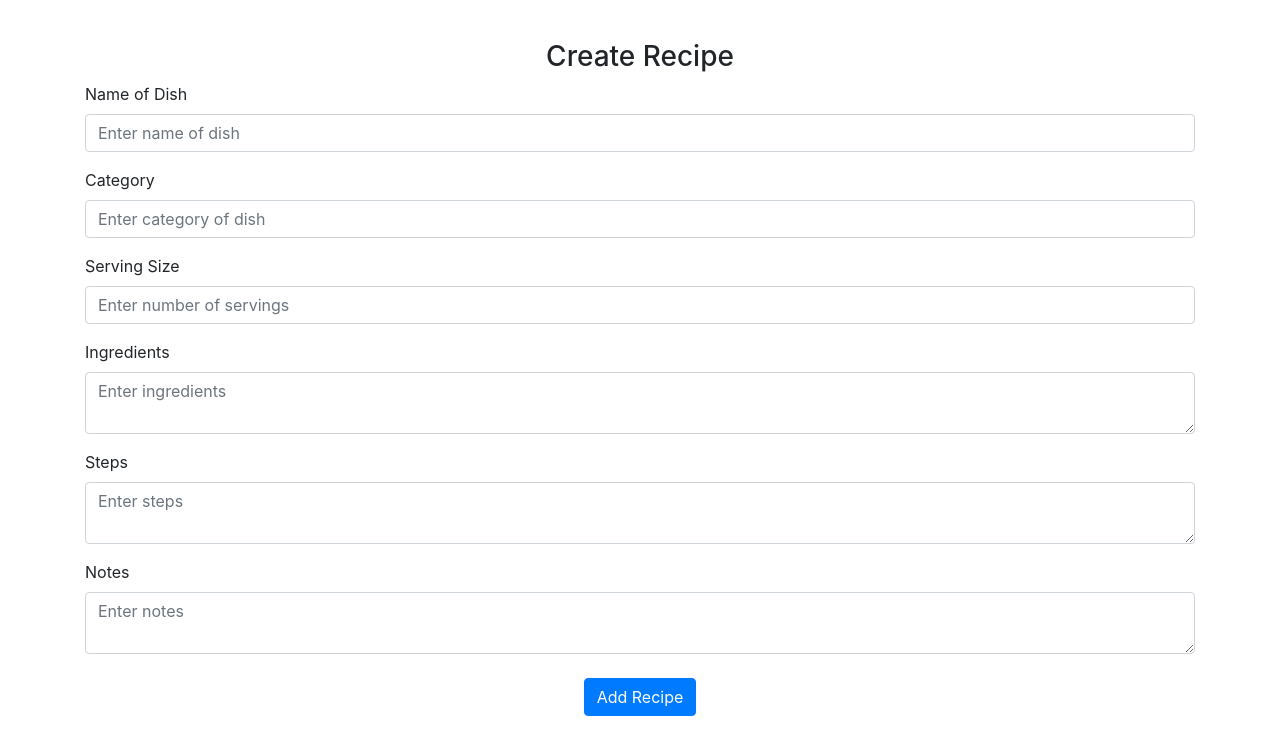
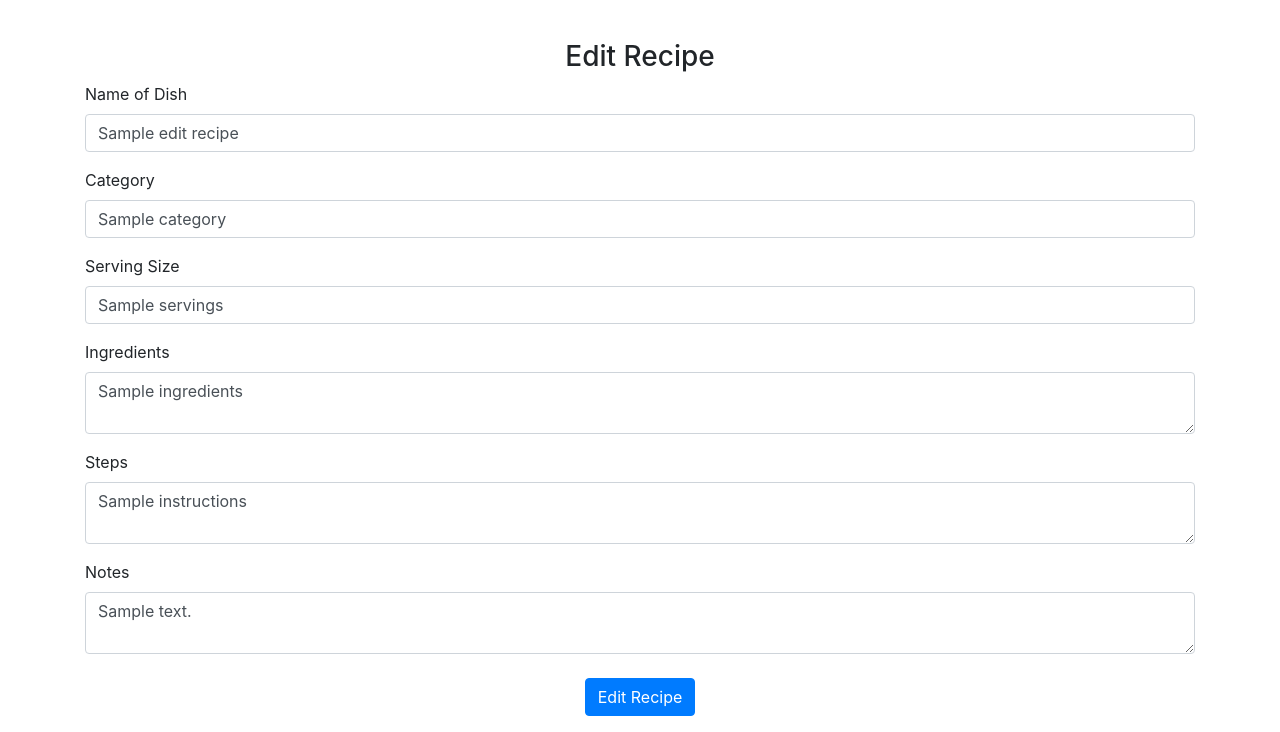
Before and after one commit to onredpaper/RecipeApp, a Python web app: template app/website/templates/home.html in a window 1280 px wide. Shown: the part 161-893 px from the top of the page. Run offline with Jinja, Linux system fonts and the light colour scheme; the template is opened without the code that fills it: most values are stand-ins (such as "Sample title", 1, 10 or a date in 2020); some libraries are stand-ins or nearby versions.

Commit message:
Initial attempt at editing the recipe
Able to load the stored data but the edit is not working for the values contained in the textarea (ingredients, instructions, and notes).

```diff
--- a/app/website/templates/home.html
+++ b/app/website/templates/home.html
@@ -7,6 +7,7 @@
         <tr>
           <th>Category</th>
           <th>Name</th>
+          <th></th>
           <th></th>
           <th></th>
         </tr>
@@ -20,6 +21,11 @@
             </form>
           </td>
           <td>
+            <form method="POST">
+              <button type="submit" name="recipeId" value={{recipe.id}}">Edit</button>
+            </form>
+          </td>
+          <td>
             <button type="button" class="open" onClick="deleteRecipe({{ recipe.id }})">
               <span aria-hidden="true">&times;</span>
             </button>
@@ -30,7 +36,7 @@
     </ul>
     <br />
     <form method="POST">
-      <h3 align="center">Create Recipe</h3>
+      <h3 align="center">{% if edit_recipe is defined %}Edit Recipe{% else %}Create Recipe{% endif %}</h3>
       <div class="form-group">
         <label for="name">Name of Dish</label>
         <input
@@ -39,6 +45,7 @@
           id="name"
           name="name"
           placeholder="Enter name of dish"
+          {% if edit_recipe is defined %}value="{{ edit_recipe.name }}"{% endif %}
         />
       </div>
       <div class="form-group">
@@ -49,6 +56,7 @@
           id="category"
           name="category"
           placeholder="Enter category of dish"
+          {% if edit_recipe is defined %}value="{{ edit_recipe.category }}"{% endif %}
         />
       </div>
       <div class="form-group">
@@ -59,6 +67,7 @@
           id="servings"
           name="servings"
           placeholder="Enter number of servings"
+          {% if edit_recipe is defined %}value="{{ edit_recipe.servings }}"{% endif %}
         />
       </div>
       <div class="form-group">
@@ -67,7 +76,7 @@
           class="form-control"
           id="ingredient"
           name="ingredient"
-          placeholder="Enter ingredients"></textarea>
+          placeholder="Enter ingredients">{% if edit_recipe is defined %}{{ edit_recipe.ingredients }}{% endif %}</textarea>
       </div>
       <div class="form-group">
         <label for="step">Steps</label>
@@ -75,7 +84,7 @@
           class="form-control"
           id="step"
           name="step"
-          placeholder="Enter steps"></textarea>
+          placeholder="Enter steps">{% if edit_recipe is defined %}{{ edit_recipe.instructions }}{% endif %}</textarea>
       </div>
       <div class="form-group">
         <label for="note">Notes</label>
@@ -83,11 +92,11 @@
           class="form-control"
           name="note"
           id="note"
-          placeholder="Enter notes"></textarea>
+          placeholder="Enter notes">{% if edit_recipe is defined %}{{ edit_recipe.note }}{% endif %}</textarea>
       <br />
 
       <div align="center">
-        <button type="submit" class="btn btn-primary">Add Recipe</button>
+        <button type="submit" class="btn btn-primary">{% if edit_recipe is defined %}Edit Recipe{% else %}Add Recipe{% endif %}</button>
       </div>
     </form>
     {% endblock %}
```
Also changed, not shown: app/website/views.py (+22 -4 lines).
